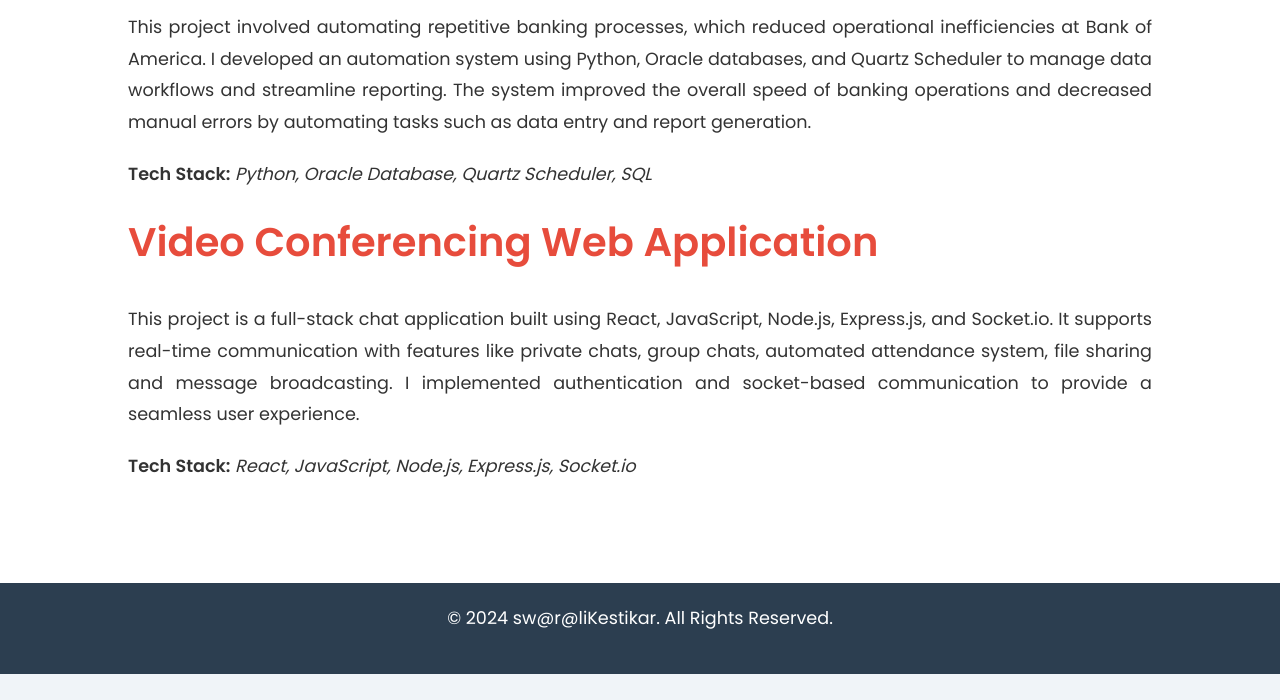
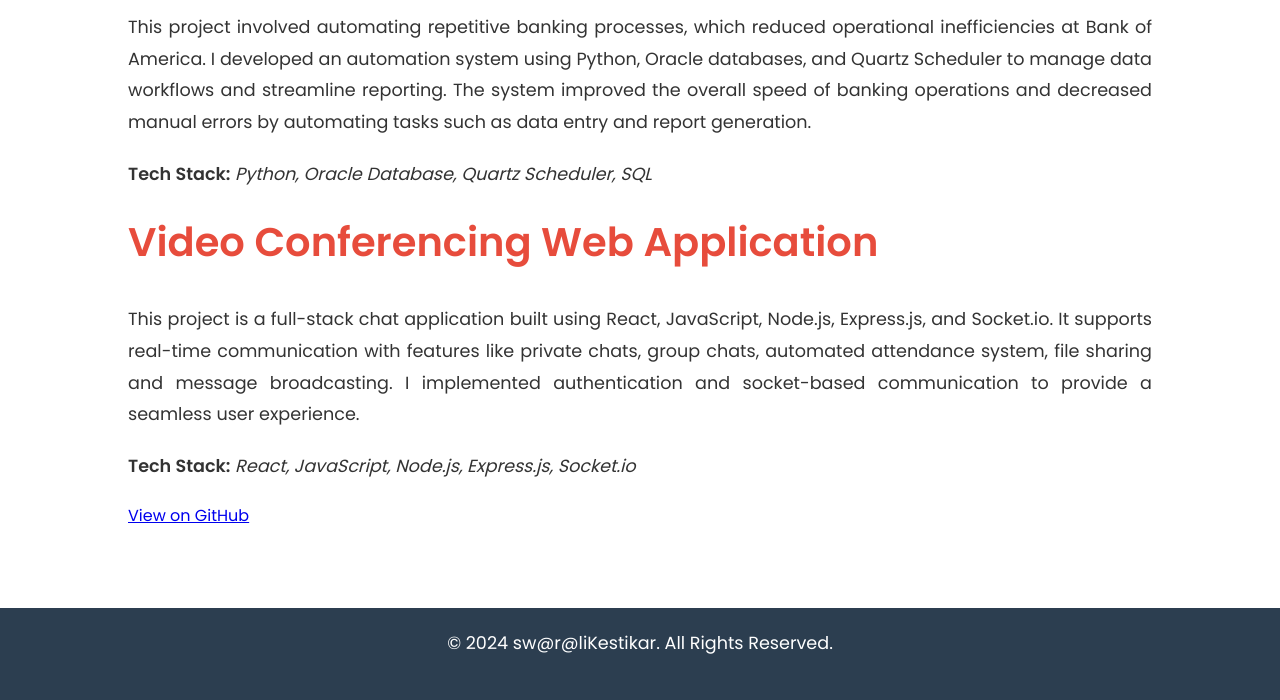
Before and after one commit to swarali7/MyPortfolio, a website built with webpack: page projects.html in a window 1280 px wide. Shown: the part 630-1330 px from the top of the page. Before the commit the page ends 1304 px from the top, so only its background shows below. Built offline with nearby package versions, Linux system fonts and the light colour scheme.

Commit message:
My Project

```diff
--- a/projects.html
+++ b/projects.html
@@ -50,7 +50,7 @@
     <h3>Video Conferencing Web Application</h3>
     <p style="text-align:justify;">This project is a full-stack chat application built using React, JavaScript, Node.js, Express.js, and Socket.io. It supports real-time communication with features like private chats, group chats, automated attendance system, file sharing and message broadcasting. I implemented authentication and socket-based communication to provide a seamless user experience.</p>
     <p><strong>Tech Stack:</strong><i> React, JavaScript, Node.js, Express.js, Socket.io</i></p>
-<!--    <a href="https://github.com/swarali7/ChatApp" target="_blank">View on GitHub</a>-->
+    <a href="https://github.com/swarali7/Video_Conferencing_Web_Application" target="_blank">View on GitHub</a>
   </div>
 
 </section>
```
